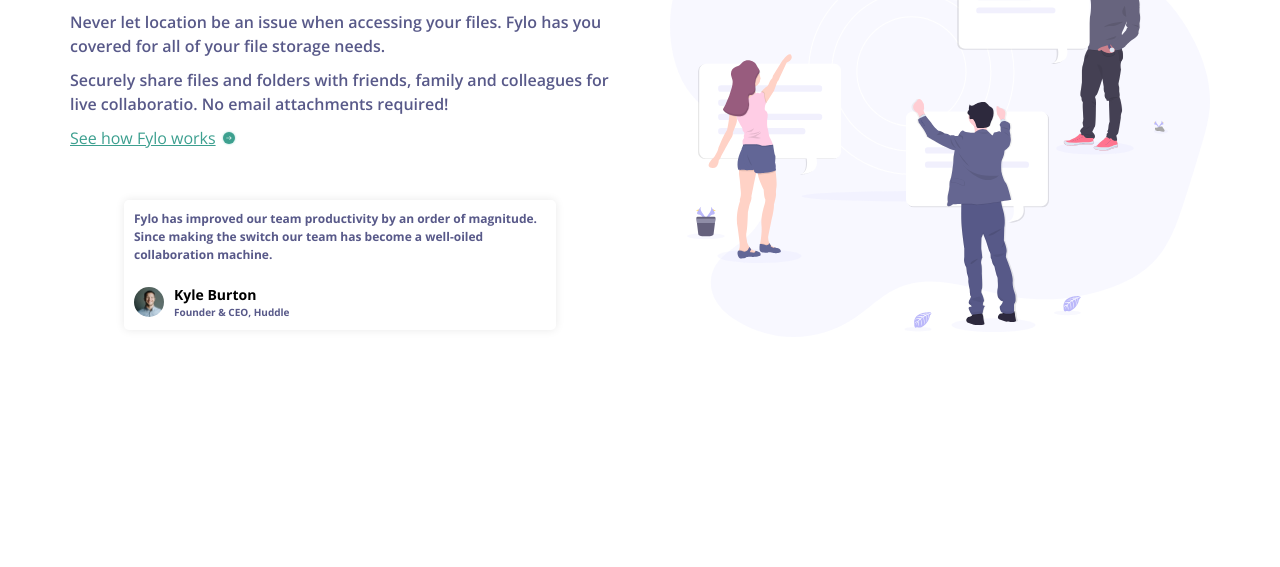
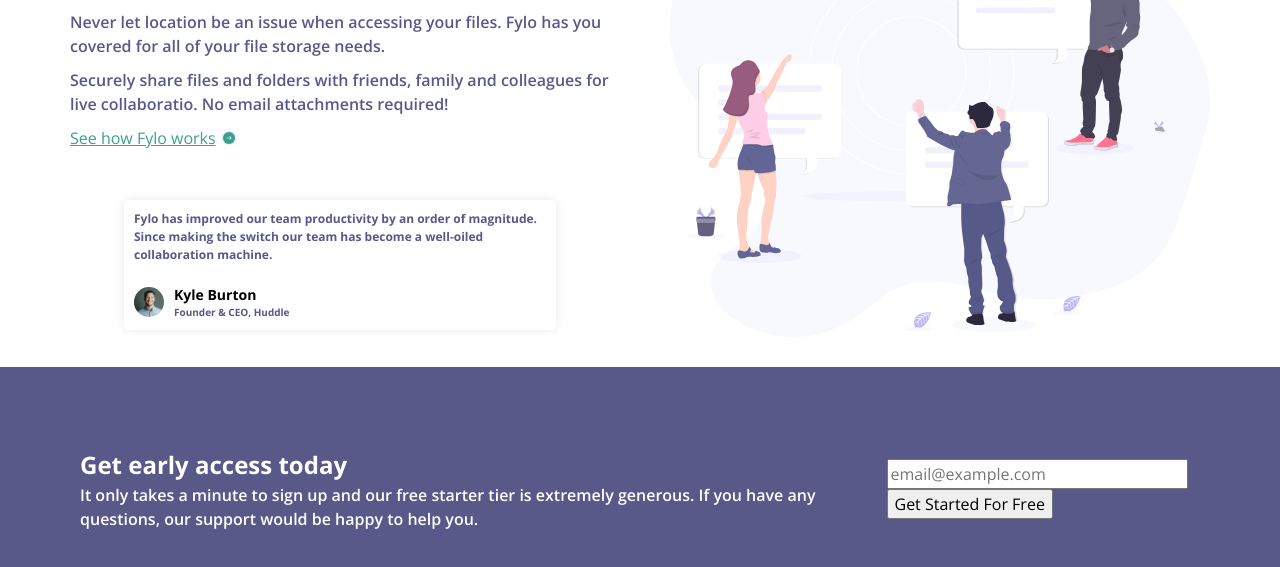
Before and after one commit to Kavinesh248/HTML-CSS-Projects, a plain HTML site: page Beginner-projects/fylo-landing-page-with-two-column-layout-master/index.html in a window 1280 px wide. Shown: the part 659-1226 px from the top of the page. Before the commit the page ends 1026 px from the top, so only its background shows below. Drawn offline with nearby package versions, Linux system fonts and the light colour scheme.

Commit message:
fylo landing page

```diff
--- a/Beginner-projects/fylo-landing-page-with-two-column-layout-master/index.html
+++ b/Beginner-projects/fylo-landing-page-with-two-column-layout-master/index.html
@@ -193,9 +193,32 @@
           </div>
         </section>
         <!-- End of secondary section -->
-        <!-- Get Early section -->
-        <!-- End of Get Early section -->
       </main>
+      <!-- Get Early section -->
+      <section class="section__get">
+        <article class="getearly__content">
+          <h2>Get early access today</h2>
+          <p>
+            It only takes a minute to sign up and our free starter tier is
+            extremely generous. If you have any questions, our support would be
+            happy to help you.
+          </p>
+        </article>
+        <form>
+          <input
+            type="email"
+            id="name"
+            name="name"
+            required
+            minlength="4"
+            size="30"
+            maxlength="8"
+            placeholder="email@example.com"
+          />
+          <button>Get Started For Free</button>
+        </form>
+      </section>
+      <!-- End of Get Early section -->
     </div>
     <script>
       function showMenu() {
--- a/Beginner-projects/fylo-landing-page-with-two-column-layout-master/style.css
+++ b/Beginner-projects/fylo-landing-page-with-two-column-layout-master/style.css
@@ -214,6 +214,7 @@
 .secondary__illustration {
   /* background-image: url(images/bg-curve-desktop.svg);
   background-repeat: no-repeat; */
+  /* background-color: #f8f8fe; */
   display: grid;
   align-items: center;
   margin-top: 80px;
@@ -290,6 +291,33 @@
   margin: 0;
 }
 
+.section__get {
+  background-color: var(--desaturated-blue);
+  color: #fff;
+  padding: 80px;
+  display: flex;
+  align-items: center;
+  gap: 50px;
+}
+
+.early__input {
+  width: 100%;
+  display: grid;
+  gap: 10px;
+}
+
+.early__input input {
+  padding: 10px;
+}
+
+.early__input button {
+  background-color: var(--bright-blue);
+  border: 0;
+  padding: 10px;
+  color: #fff;
+  font-size: 14px;
+}
+
 @media (max-width: 400px) {
   .hideMenu {
     display: none;
@@ -335,6 +363,10 @@
   .secondary__content {
     order: -1;
   }
+
+  .section__get {
+    grid-template-columns: 1fr 1fr;
+  }
 }
 
 @media (min-width: 800px) {
```
